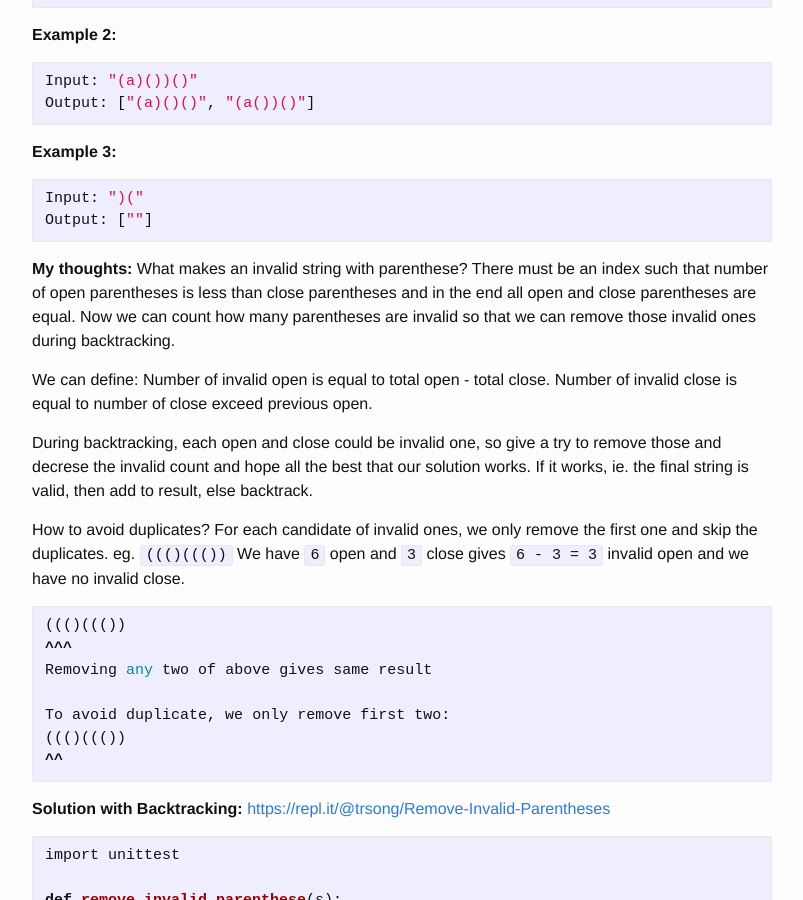
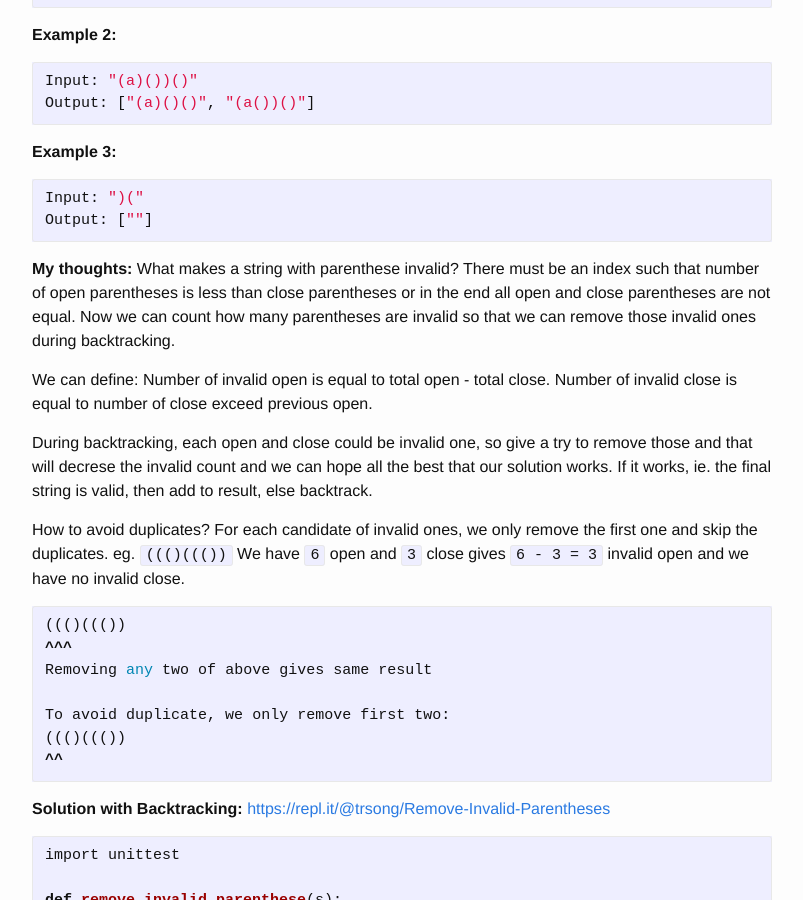
Before and after one commit to trsong/trsong.github.io, a Jekyll site: the page built from _posts/2019-11-01-DailyQuestionsNov.md, in a window 1280 px wide and 900 px high, scrolled down 1303 px. Shown: the whole window, without its empty margins (238-1041 px from the left). Built offline with Jekyll 4.4.1, drawn with Linux system fonts in a browser that asks for light colours.

Commit message:
Fix typo in previous checkin

````diff
--- a/_posts/2019-11-01-DailyQuestionsNov.md
+++ b/_posts/2019-11-01-DailyQuestionsNov.md
@@ -56,13 +56,13 @@ Input: ")("
 Output: [""]
 ```
 
-**My thoughts:** What makes an invalid string with parenthese? There must be an index such that number of open parentheses is less than close parentheses and in the end all open and close parentheses are equal. Now we can count how many parentheses are invalid so that we can remove those invalid ones during backtracking.
+**My thoughts:** What makes a string with parenthese invalid? There must be an index such that number of open parentheses is less than close parentheses or in the end all open and close parentheses are not equal. Now we can count how many parentheses are invalid so that we can remove those invalid ones during backtracking.
 
 We can define:
 Number of invalid open is equal to total open - total close.
 Number of invalid close is equal to number of close exceed previous open.
 
-During backtracking, each open and close could be invalid one, so give a try to remove those and decrese the invalid count and hope all the best that our solution works. If it works, ie. the final string is valid, then add to result, else backtrack.
+During backtracking, each open and close could be invalid one, so give a try to remove those and that will decrese the invalid count and we can hope all the best that our solution works. If it works, ie. the final string is valid, then add to result, else backtrack.
 
 
 How to avoid duplicates? For each candidate of invalid ones, we only remove the first one and skip the duplicates.
````
